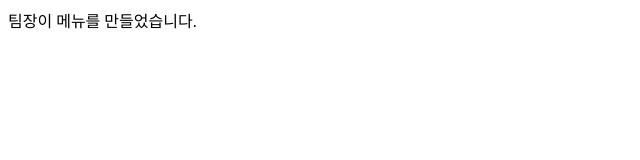
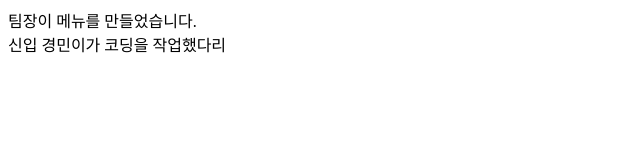
Before and after one commit to hankjun3333/JAVA1, a plain HTML site: page index.html in a window 1280 px wide. Shown: the whole page, without its empty margins (0-640 px from the left). Drawn offline with Linux system fonts and the light colour scheme.

Commit message:
신입 경민이의 코딩일지

```diff
--- a/index.html
+++ b/index.html
@@ -7,6 +7,11 @@
 <body>
 	<header>
 		팀장이 메뉴를 만들었습니다.
+
 	</header>
+
+	<section>
+		신입 경민이가 코딩을 작업했다리
+	</section>
 </body>
 </html>
```
Also changed, not shown: 4 other files.
